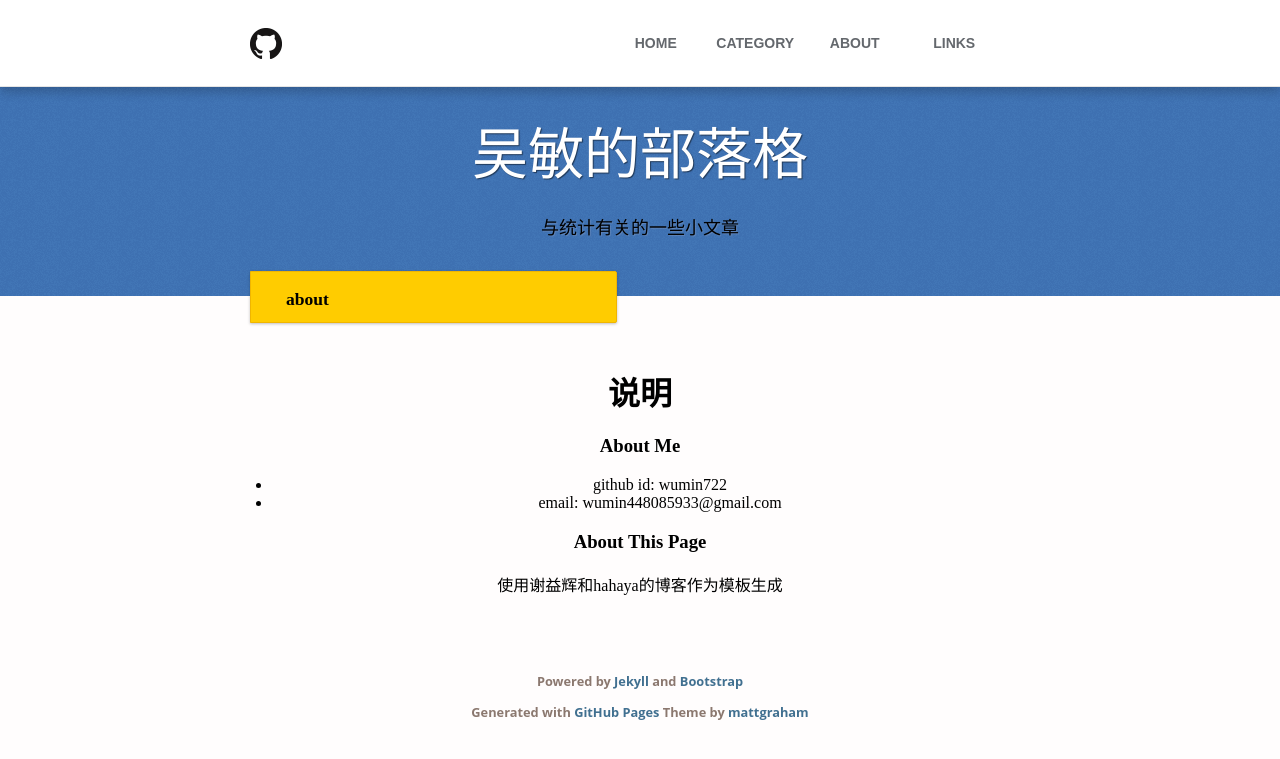
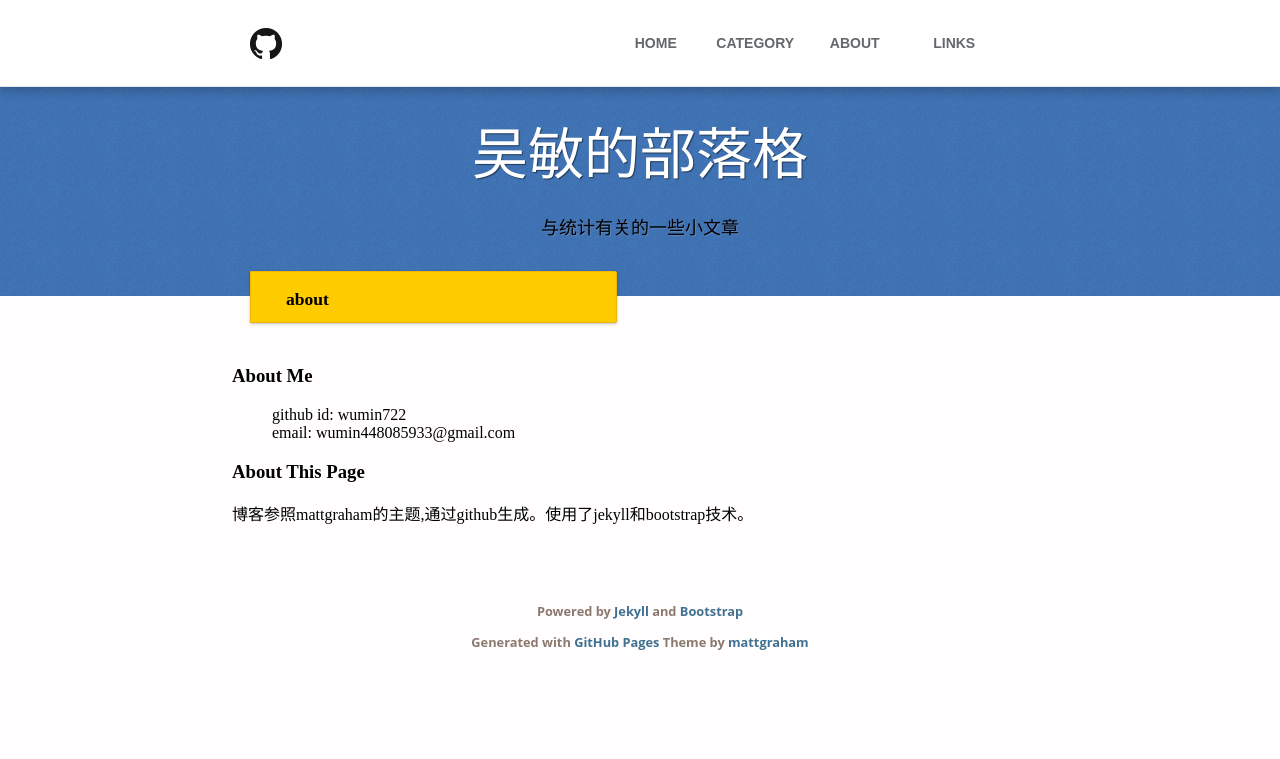
Before and after one commit to wumin722/wumin722.github.com, a Jekyll site: the page built from about.md, in a window 1280 px wide. Shown: the top 759 px of the page. Built offline with Jekyll 4.4.1, drawn with Linux system fonts in a browser that asks for light colours; nearby versions of some CDN libraries; Markdown is read by kramdown in place of the engine named in the settings.

Commit message:
change theme

```diff
--- a/about.md
+++ b/about.md
@@ -2,9 +2,6 @@
 layout: default
 title: about
 ---
-
-
-<h1>说明</h1>
 
 ### About Me ###
 
@@ -12,4 +9,4 @@ title: about
 * email: wumin448085933@gmail.com
 
 ### About This Page
-使用谢益辉和hahaya的博客作为模板生成
+博客参照mattgraham的主题,通过github生成。使用了jekyll和bootstrap技术。
--- a/css/main.css
+++ b/css/main.css
@@ -365,7 +365,7 @@ color: #417090;
  color: white;
 }
 
-.l a{
+.l a {
   color: #CCC6C7;
   text-decoration: none;
 }
@@ -384,5 +384,9 @@ color: #417090;
 }
 
 .links {
-  text-align: center;
+  text-align: left;
 }
+
+.links ul {
+  list-style-type: none;
+}
```
